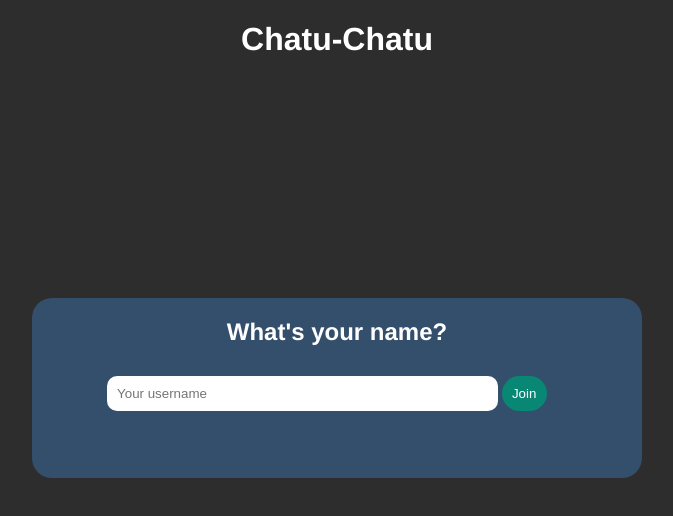
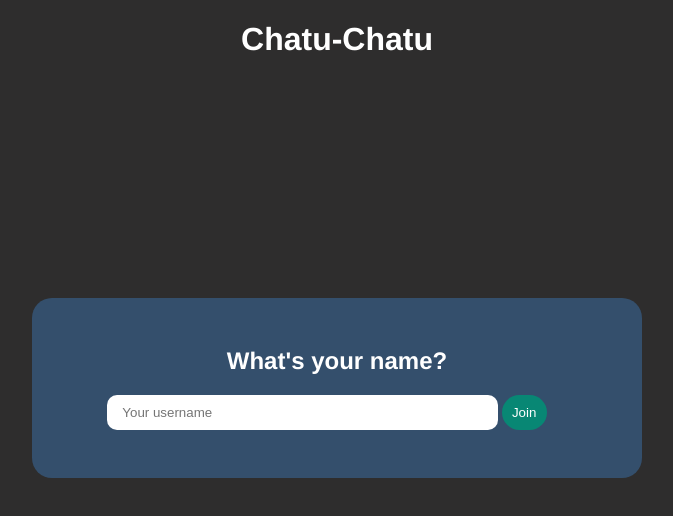
Before and after one commit to axon7/chatu-chatu, a React (Create React App) app: page / in a window 1280 px wide. Shown: the top 516 px of the page, without its empty margins (303-976 px from the left). Built offline with nearby package versions, Linux system fonts and the light colour scheme; no server answers.

Commit message:
chat name input centered

```diff
--- a/src/components/Chat/ChatName.js
+++ b/src/components/Chat/ChatName.js
@@ -19,8 +19,8 @@ const StyledChatName = styled.div`
 
 const InputForm = styled.form`
   width: 80%;
-  height: 20%;
-  margin: 10px auto auto auto;
+  height: 40%;
+  margin: 0px auto;
   display: flex;
   flex-direction: row;
   justify-content: center;
@@ -32,7 +32,7 @@ const StyledInputName = styled.input`
   width: 80%;
   border: 0px solid;
   border-radius: 10px;
-  padding-left: 2%;
+  padding-left: 15px;
   outline: 0px;
 
   :focus {
@@ -50,7 +50,7 @@ export default function ChatName(props) {
 
   return (
     <StyledChatName>
-      <h2>What's your name?</h2>
+      <h2 style={{ marginTop: "0px" }}>What's your name?</h2>
       <InputForm onSubmit={handleSubmit}>
         <StyledInputName
           type='text'
```
